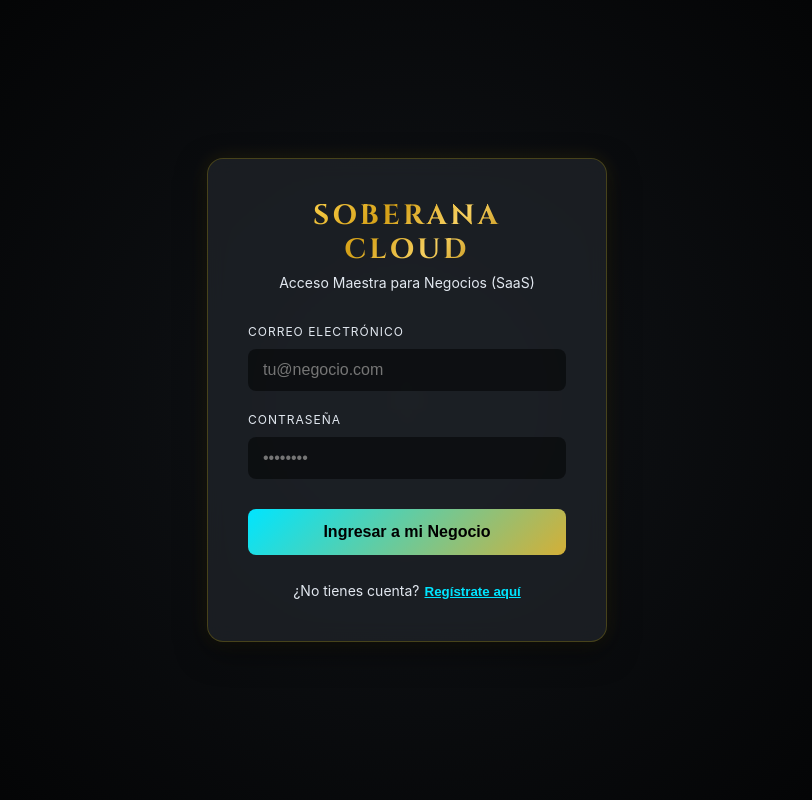
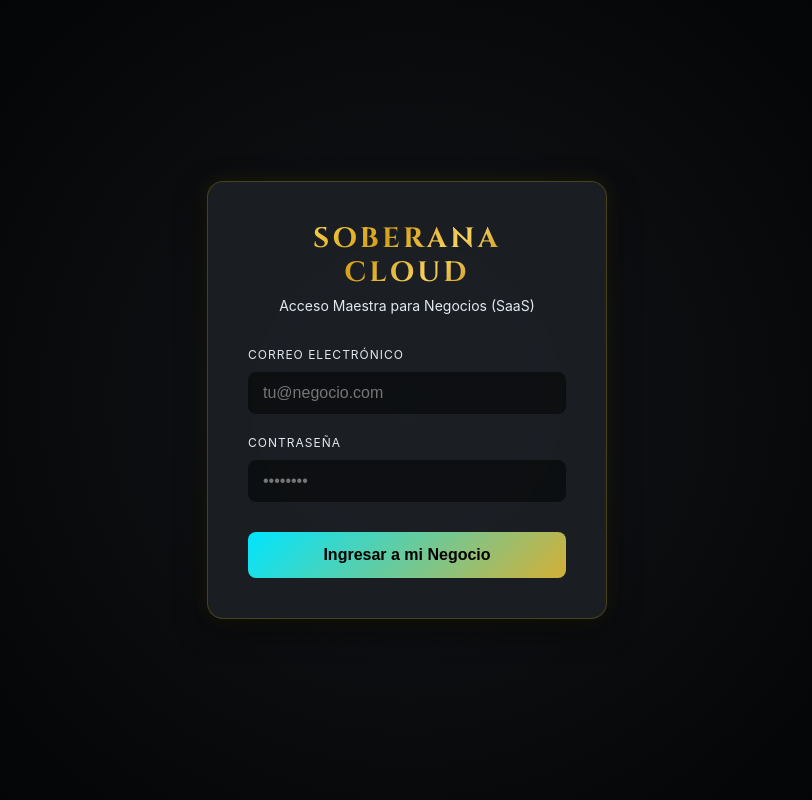
Before and after one commit to SAULTULA/soberana, a React (Vite) app: page / in a window 1280 px wide. Shown: the whole page, without its empty margins (233-1045 px from the left). Built offline with nearby package versions, Linux system fonts and the light colour scheme; no server answers.

Commit message:
security: desactivar registro de nuevos negocios en version web

```diff
--- a/src/features/auth/CloudLogin.jsx
+++ b/src/features/auth/CloudLogin.jsx
@@ -24,6 +24,9 @@ export function CloudLogin({ onSessionReady }) {
         }
       } else {
         // Registrarse
+        if (!window.electronAPI) {
+          throw new Error('El registro de nuevos negocios no está permitido desde la versión web. Por favor use la aplicación de escritorio o la APK.');
+        }
         const { data, error: authError } = await supabase.auth.signUp({ email, password });
         if (authError) throw authError;
 
@@ -84,12 +87,14 @@ export function CloudLogin({ onSessionReady }) {
           </button>
         </form>
 
+        {window.electronAPI && (
           <div className={styles.cloudLogin__switch}>
             {isLogin ? '¿No tienes cuenta?' : '¿Ya tienes cuenta?'}
             <button onClick={() => { setIsLogin(!isLogin); setError(''); }}>
               {isLogin ? 'Regístrate aquí' : 'Inicia Sesión'}
             </button>
           </div>
+        )}
       </div>
     </div>
   );
```
Lines whose indentation alone changed are shown as unchanged.
